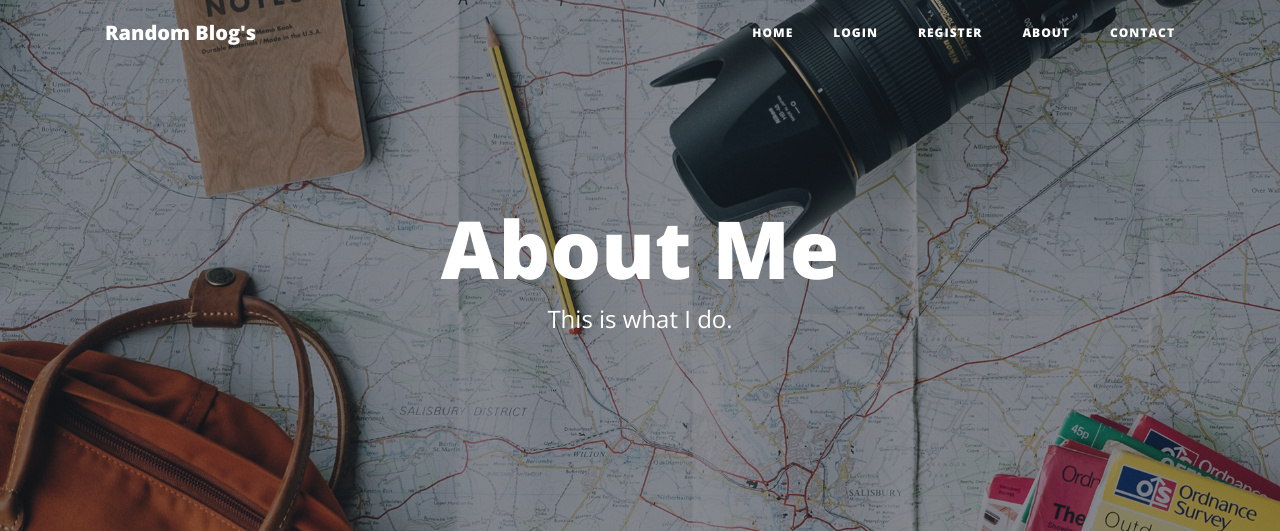
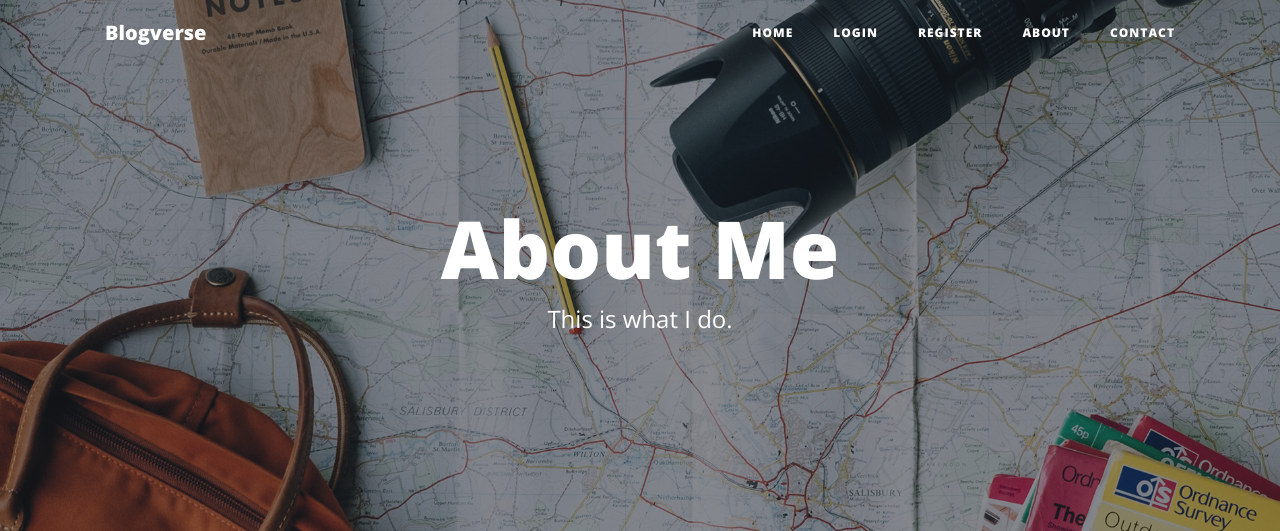
Before and after one commit to SahasilAK/simple-blog-flask, a Flask app: page /about in a window 1280 px wide. Shown: the top 531 px of the page. Run offline with Flask 2, Linux system fonts and the light colour scheme; some libraries are stand-ins or nearby versions.

Commit message:
changed blog name

```diff
--- a/templates/header.html
+++ b/templates/header.html
@@ -10,7 +10,7 @@
 
   <link rel="icon" href="{{ url_for('static', filename='img/naver_blog.ico')}}" type="image/icon type">
 
-  <title>Random Blog's</title>
+  <title>Blogverse</title>
 
   <!-- Bootstrap core CSS -->
   <link href="{{ url_for('static', filename='vendor/bootstrap/css/bootstrap.min.css') }}" rel="stylesheet">
@@ -30,7 +30,7 @@
   <!-- Navigation -->
   <nav class="navbar navbar-expand-md navbar-light fixed-top" id="mainNav">
     <div class="container">
-      <a class="navbar-brand" href="{{url_for('get_all_posts')}}">Random Blog's</a>
+      <a class="navbar-brand" href="{{url_for('get_all_posts')}}">Blogverse</a>
       <button class="navbar-toggler navbar-toggler-right" type="button" data-toggle="collapse" data-target="#navbarResponsive" aria-controls="navbarResponsive" aria-expanded="false" aria-label="Toggle navigation">
         Menu
         <i class="fas fa-bars"></i>
--- a/templates/index.html
+++ b/templates/index.html
@@ -7,7 +7,11 @@
       <div class="row">
         <div class="col-lg-8 col-md-10 mx-auto">
           <div class="site-heading">
-            <h1>Random Blog's</h1>
+            {% if current_user.is_authenticated %}
+            <h1>{{current_user.name}}'s Blog'</h1>
+            {% else %}
+            <h1>Blogverse</h1>
+            {% endif %}
             <span class="subheading">A collection of random musings.</span>
           </div>
         </div>
```
